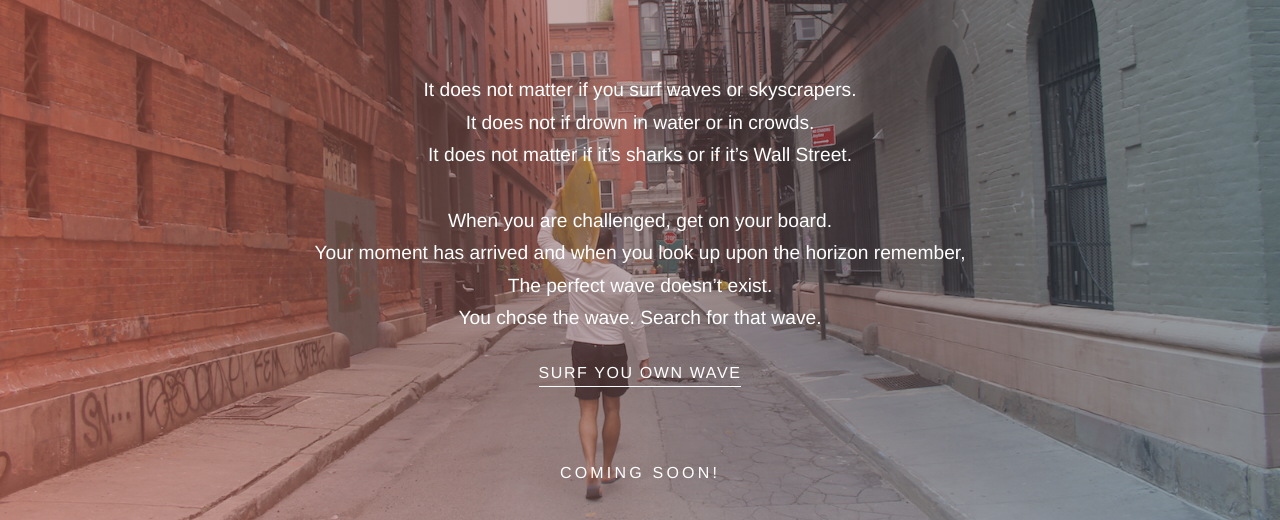
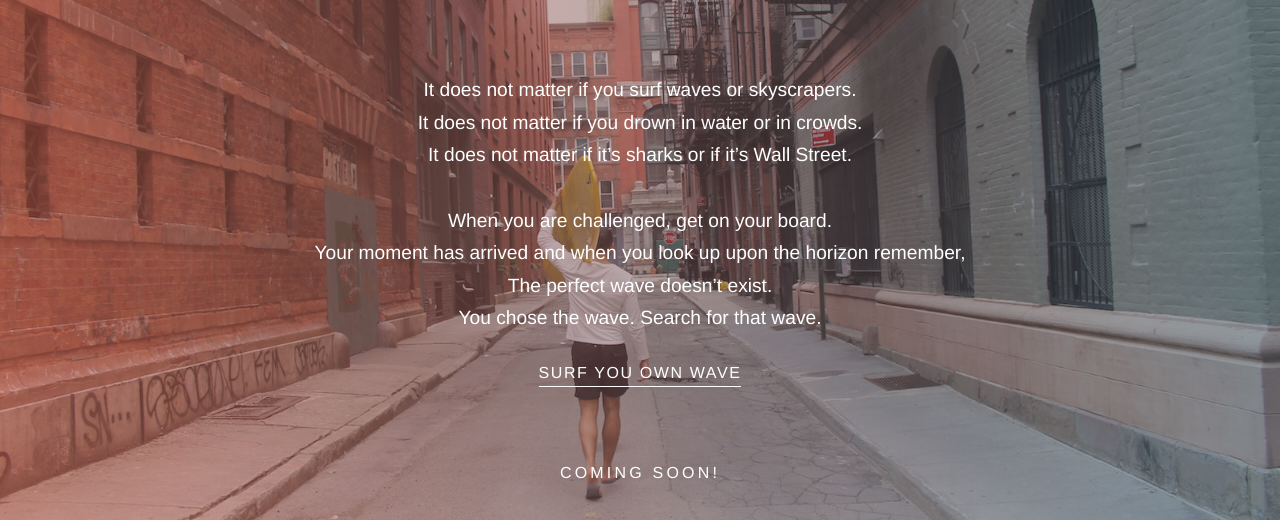
Before and after one commit to gotide/gotide, a plain HTML site: page index.html in a window 1280 px wide. Shown: the part 224-744 px from the top of the page. Drawn offline with Linux system fonts and the light colour scheme.

Commit message:
changed the manifesto typo

```diff
--- a/index.html
+++ b/index.html
@@ -29,7 +29,7 @@
             </p> -->
             <p class="lead">
               It does not matter if you surf waves or skyscrapers.<br>
-              It does not if drown in water or in crowds.<br>
+              It does not matter if you drown in water or in crowds.<br>
               It does not matter if it’s sharks or if it’s Wall Street.<br>
               <br>
               When you are challenged, get on your board.<br>
```
